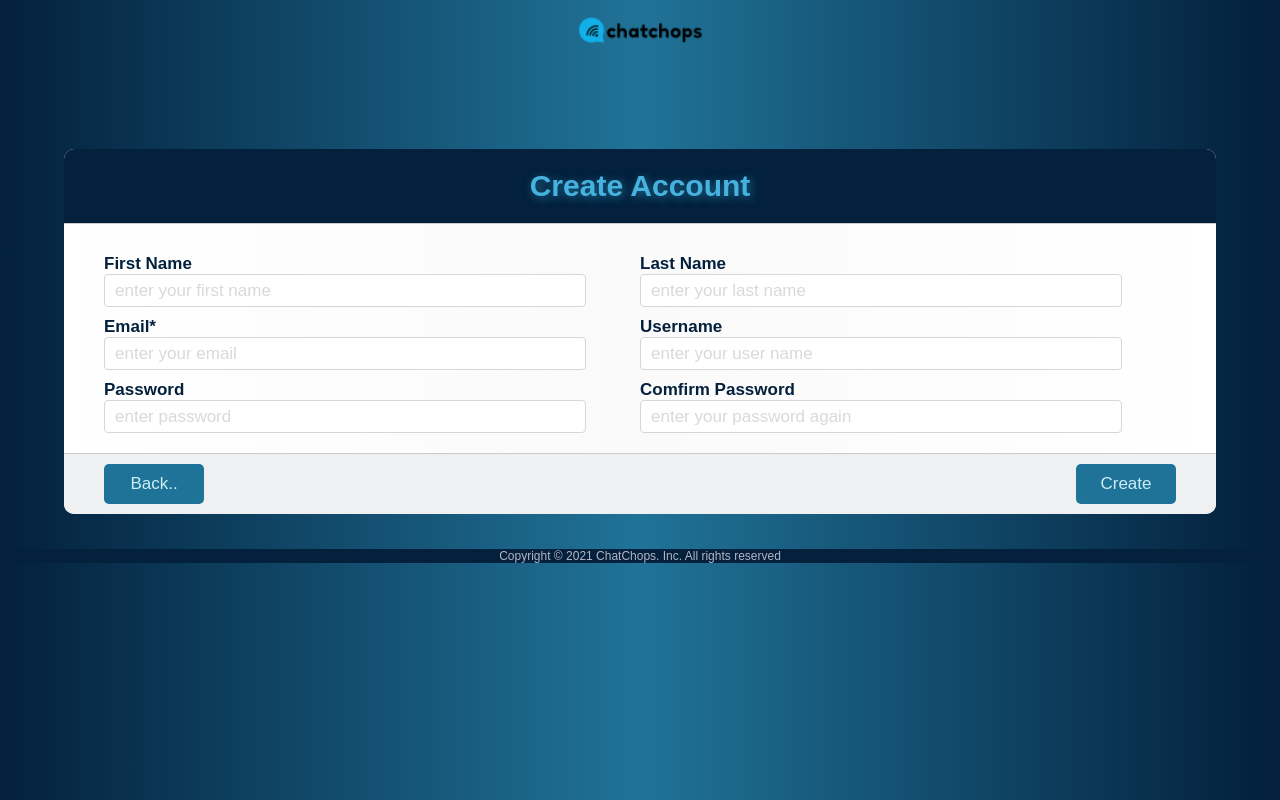
After one commit to kavishkamk/ChatChops, a PHP site: page /chatchop-org/adminRegistration.php in a window 1280 px wide. The commit adds this page. Run offline with PHP 8.4, Linux system fonts and the light colour scheme; some web fonts are replaced.

Commit message:
added admin registration form

```diff
--- /dev/null
+++ b/source/chatchop-org/adminRegistration.php
@@ -0,0 +1,151 @@
+<!-- this is for admin registration -->
+<!DOCTYPE HTML>
+<html lang="en">
+    <head>
+        <title>Registration</title>
+        <meta name="viewport" content="width=device-width, initial-scale=1">
+        <link rel="stylesheet" type="text/css" href="../css/register.css">
+        <link rel="stylesheet" type="text/css" href="../css/header.css">
+        <link rel="stylesheet" type="text/css" href="../css/footer.css">
+    </head>
+    <body>
+        <center>
+            <div class='logo'><img src= "../images/chatchops.png"></div>
+        </center>
+        <div id= "box" style= "position: center;">
+            <!-- registration form -->
+            <form class= "signup-form" action="../include/adminRegistration.inc.php" method="post">
+                <div class="form-header">
+                    <h1>Create Account</h1>
+                </div>
+                <div class="admin-form-body">
+                    <div style="grid-column:1 / 2; grid-row: 1 / 2">
+                        <label for="firstname" class="label-title" >First Name</label><br>
+                        <?php
+                            if(isset($_GET['firstname'])){
+                                echo '<input type="text" name="firstname" placeholder="enter your first name" value="'.$_GET['firstname'].'" class="form-input" required>';
+                            }
+                            else{
+                                echo '<input type="text" name="firstname" placeholder="enter your first name" class="form-input" required>';
+                            }
+                        ?>
+                    </div>
+                    <!-- for last name -->
+                    <div style="grid-column:2 / 3; grid-row: 1 / 2">
+                        <label for="lastname" class="label-title">Last Name</label><br>
+                        <?php
+                        if(isset($_GET['lastname'])){
+                            echo '<input type="text" name="lastname" placeholder="enter your last name" value="'.$_GET['lastname'].'" class="form-input" required>';
+                        }
+                        else{
+                            echo '<input type="text" name="lastname" placeholder="enter your last name" class="form-input" required>';
+                        }
+                        ?>
+                    </div>
+                    <!-- for email -->
+                    <div style="grid-column:1 / 2; grid-row: 2 / 3">
+                        <label for="uemail" class="label-title">Email*</label><br>
+                        <?php
+                            if(isset($_GET['umail'])){
+                                echo '<input type="email" name="uemail" placeholder="enter your email"  value="'.$_GET['umail'].'" class="form-input">';
+                            }
+                            else{
+                                echo '<input type="email" name="uemail" placeholder="enter your email" class="form-input">';
+                            }
+                        ?>
+                    </div>
+                    <!-- for username -->
+                    <div style="grid-column:2 / 3; grid-row: 2 / 3">
+                        <label for="username" class="label-title">Username</label><br>
+                        <?php
+                            if(isset($_GET['username'])){
+                                echo '<input type="text" name="username" placeholder="enter your user name" value="'.$_GET['username'].'" class="form-input">';
+                            }
+                            else{
+                                echo '<input type="text" name="username" placeholder="enter your user name" class="form-input">';
+                            }
+                        ?>
+                    </div>
+                    <!-- for password and comfirm password-->
+                    <div style="grid-column:1 / 2; grid-row: 3 / 4">
+                        <label for="upassword" class="label-title">Password</label><br>
+                        <input type="password" name="upassword" placeholder="enter password" class="form-input">
+                    </div>
+                    <div style="grid-column:2 / 3; grid-row: 3 / 4">
+                        <label for="confirm-password" class="label-title">Comfirm Password</label><br>
+                        <input type="password" name="confirm-password" placeholder="enter your password again" class="form-input">
+                    </div>
+                </div>
+                <!-- form footer -->
+                <div class="form-footer">
+                <form method="post" action="">
+                    <button type="submit" name="back-submit" class="back-button">
+                        Back..
+                    </button>
+                </form>
+
+                    <?php
+                        $errmsg = "";
+
+                        if(isset($_GET['signerror'])){
+                            $errmsg = setErrMessage();
+                            echo '<span class="error-bar" >'.$errmsg.'</span>';
+                        }
+                        else if(isset($_GET['register'])){
+                            echo '<span class="success-bar" >Registration Success</span>';
+                        }
+                        else{
+                            echo '<span class="error-bar" > </span>';
+                        }
+                    ?>
+
+                    <button type="submit" name="register-submit" class="btn" >Create</button>
+                </div>
+            </form>
+        </div>
+        <footer>
+            <p>Copyright &copy; 2021 ChatChops. Inc. All rights reserved</p>
+        </footer>
+    </body>
+</html>
+
+<!-- set registration error messages -->
+<?php
+    function setErrMessage(){
+        if(isset($_GET['signerror'])){
+            if($_GET['signerror'] == "emptyfield"){
+                return "Fill all the fields";
+            }
+            else if($_GET['signerror'] == "wrongmail"){
+                return "Wrong email address";
+            }
+            else if($_GET['signerror'] == "wrongfname"){
+                return "Use Only characters (A-Z and a-z) for first name";
+            }
+            else if($_GET['signerror'] == "errlname"){
+                return "Use Only characters (A-Z and a-z) for last name";
+            }
+            else if($_GET['signerror'] == "errusername"){
+                return "Use Only characters and numbers (A-Z , a-z, 0-9) username";
+            }
+            else if($_GET['signerror'] == "errpwd"){
+                return "Wrong password";
+            }
+            else if($_GET['signerror'] == "abailableEmail"){
+                return "This email is alrady used to create account..";
+            }
+            else if($_GET['signerror'] == 'abailableuname'){
+                return "This username is alrady used to create account..";
+            }
+            else if($_GET['signerror'] == 'fnamemax'){
+                return "Max 30 for first Name.";
+            }
+            else if($_GET['signerror'] == 'lnamemax'){
+                return "Max 30 for last Name.";
+            }
+            else if($_GET['signerror'] == 'unamemax'){
+                return "Max 50 for username";
+            }
+        }
+    }
+?>
--- a/source/css/register.css
+++ b/source/css/register.css
@@ -49,17 +49,26 @@ body {
     grid-template-columns: 33.3% 33.3% 6% 20%;
 }
 
+.admin-form-body {
+    position: relative;
+    padding:10px 40px;
+    color: darkgray;
+    width:auto;
+    display: grid;
+    grid-template-columns: 50% 50%;
+}
+
 .form-group{
     margin-bottom:30px;
 }
 
-.form-body .label-title {
+.form-body .label-title, .admin-form-body .label-title {
     color:#03203C;
     font-size: 17px;
     font-weight: bold;
 }
 
-.form-body .form-input {
+.form-body .form-input, .admin-form-body .form-input{
     font-size: 17px;
     box-sizing: border-box;
     width: 90%;
@@ -72,6 +81,10 @@ body {
     border-radius: 4px;
     background: white;
     outline: none;
+}
+
+.admin-form-body .form-input {
+    margin-bottom: 10px;
 }
 
 .err-input{
@@ -119,13 +132,21 @@ input[type="file"] {
     text-align: left;
 }
 
-#error-bar {
+.error-bar {
     position : relative;
     text-align: center;
     place-items: center;
     color: red;
     font-weight: bold;
 
+}
+
+.success-bar{
+    position : relative;
+    text-align: center;
+    place-items: center;
+    color: green;
+    font-weight: bold;
 }
 
 .btn {
@@ -141,6 +162,23 @@ input[type="file"] {
 }
 
 .btn:hover {
+    background-color: #12B0E8;
+    color:white;
+}
+
+.back-button {
+    padding:10px 20px;
+    width: 100px;
+    background-color: #207398;
+    font-size:17px;
+    border:none;
+    border-radius:5px;
+    color:#caeef5;
+    cursor:pointer;
+    justify-self: left;
+}
+
+.back-button:hover {
     background-color: #12B0E8;
     color:white;
 }
--- a/source/phpClasses/Register.class.php
+++ b/source/phpClasses/Register.class.php
@@ -1,5 +1,6 @@
 <?php
 
+    // this class can use to admins and users
     class Register{
 
         private $firstName;
@@ -45,7 +46,7 @@
                 return 8;
             }
             else if(strlen($this->username) > 50){
-                return 8;
+                return 9;
             }
             else{
                 return 0;
```
Also changed, not shown: source/include/AdminRegistration.inc.php (added, +93 -0 lines), source/include/register.inc.php (+3 -4 lines), source/phpClasses/RegisterDbHandle.class.php (+38 -4 lines), source/registration.php (+11 -8 lines).
